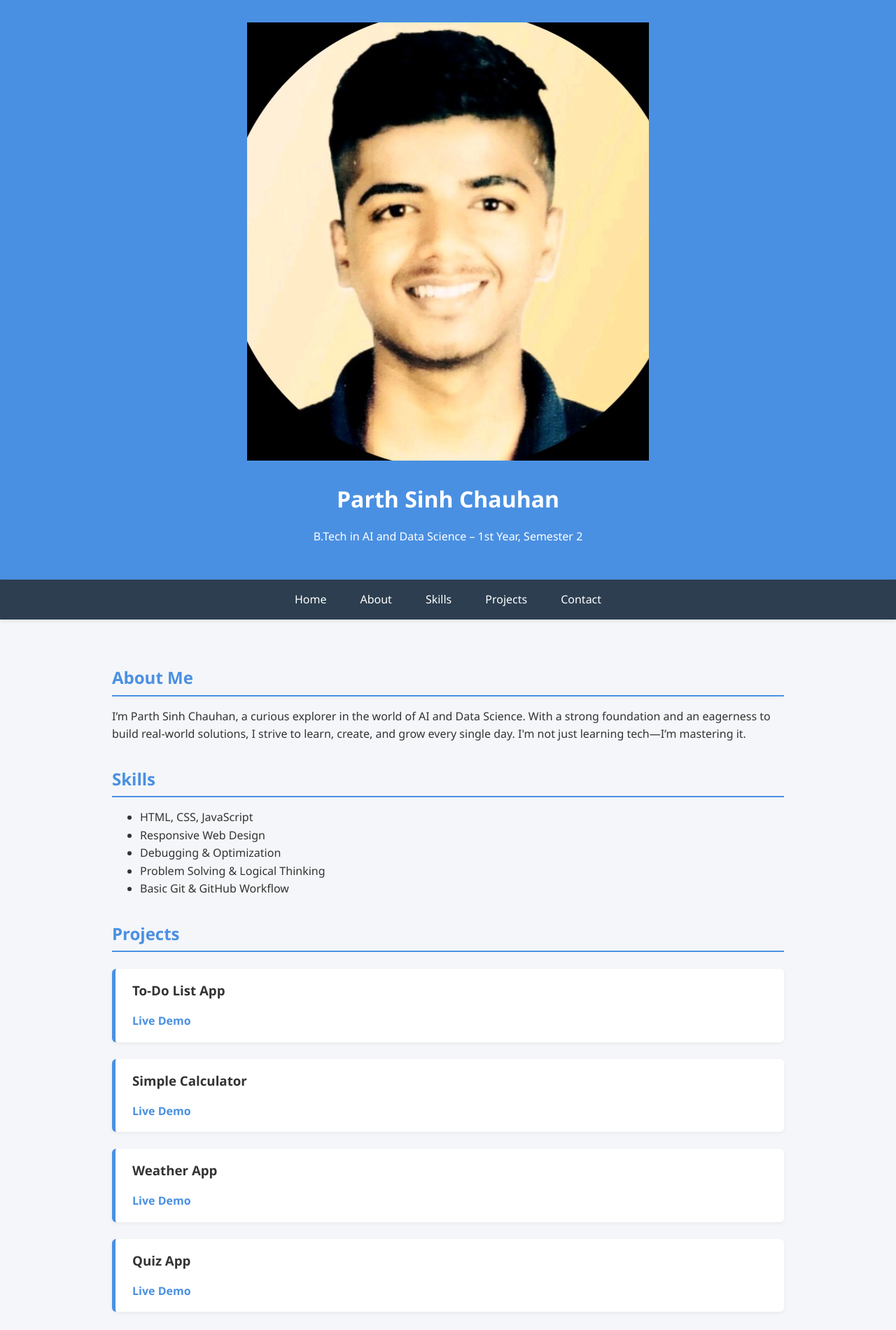
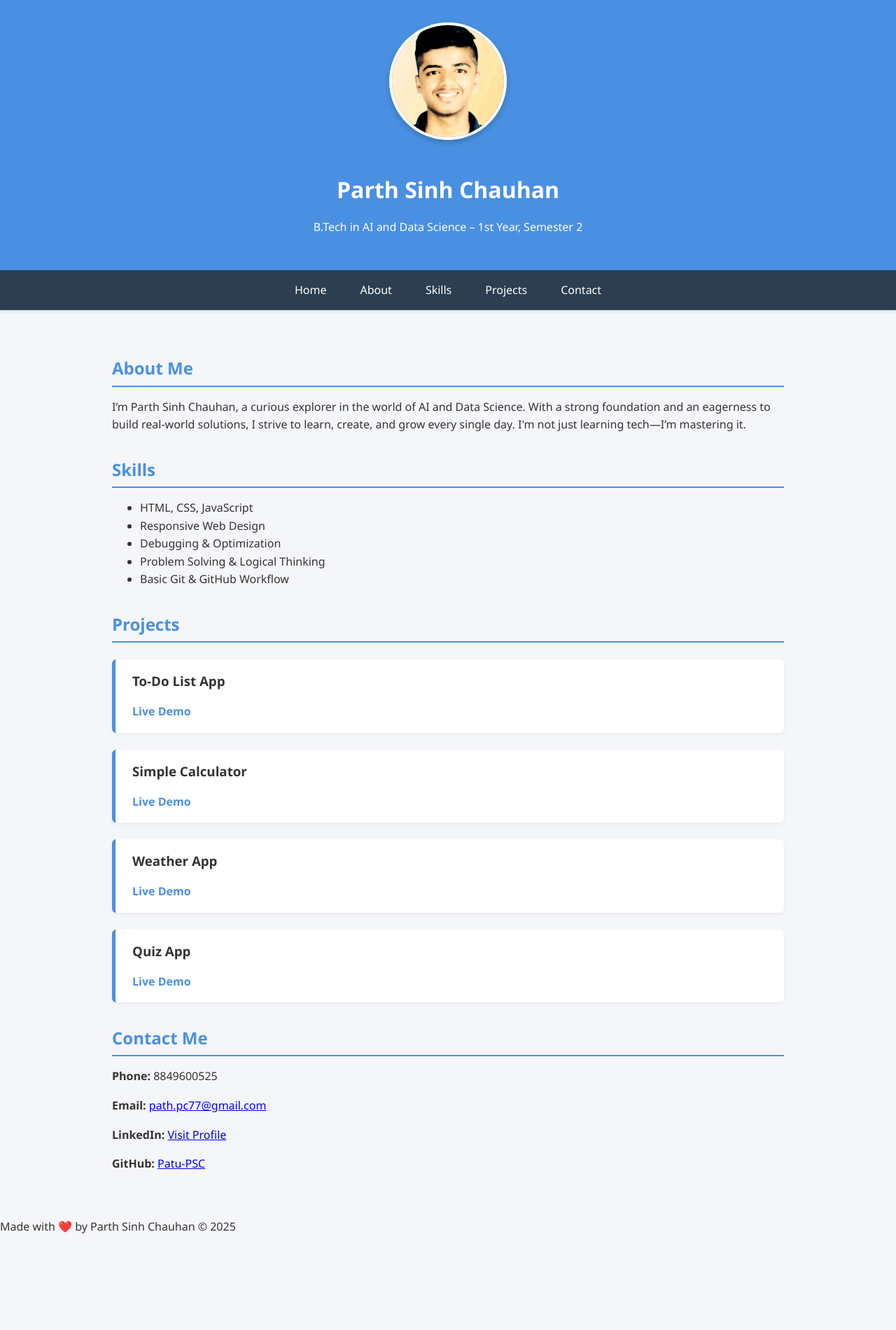
Before and after one commit to Patu-PSC/Personal-Portfolio-, a plain HTML site: page index.html in a window 1280 px wide. Shown: the top 1900 px of the page at 70% size. After the commit the page ends 1781 px from the top, so only its background shows below. Drawn offline with Linux system fonts and the light colour scheme.

Commit message:
Update style.css

```diff
--- a/style.css
+++ b/style.css
@@ -6,6 +6,17 @@ body {
   background: #f4f6f9;
   color: #333;
   line-height: 1.6;
+}
+
+/* Profile Image Styling */
+.profile-photo {
+  width: 160px;
+  height: 160px;
+  object-fit: cover;
+  border-radius: 50%;
+  border: 4px solid #ffffff;
+  box-shadow: 0 4px 8px rgba(0, 0, 0, 0.2);
+  margin-bottom: 1rem;
 }
 
 /* Header */
@@ -94,15 +105,3 @@ h2 {
 }
 
 .project a:hover {
-  border-bottom: 1px solid #4a90e2;
-}
-
-/* Footer */
-footer {
-  text-align: center;
-  background: #222;
-  color: white;
-  padding: 1rem;
-  font-size: 0.95rem;
-  letter-spacing: 0.5px;
-}
```
